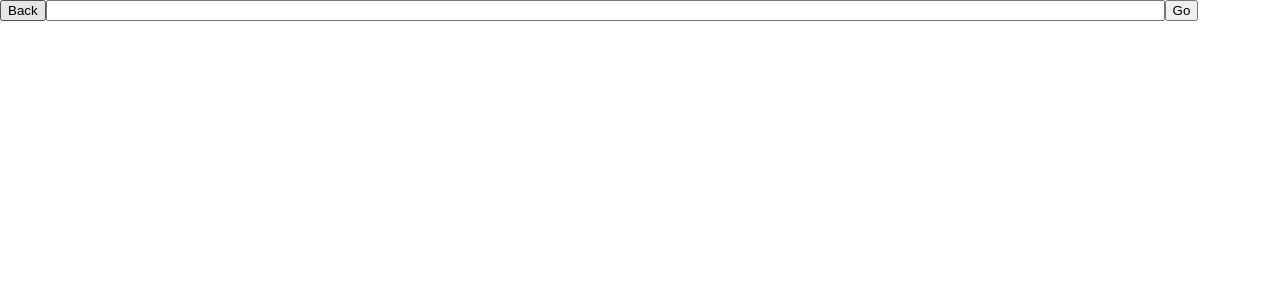
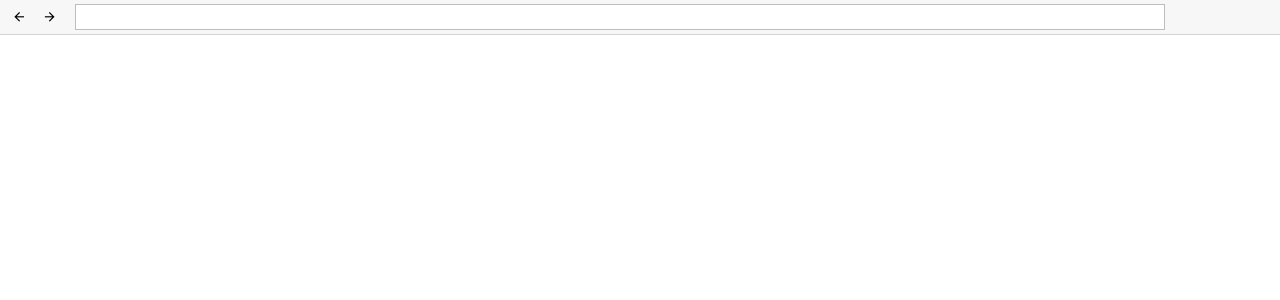
Before and after one commit to matt1/gopher-browser, a React (Create React App) app in the folder gui/: page / in a window 1280 px wide. Shown: the top 300 px of the page. Built offline with nearby package versions, Linux system fonts and the light colour scheme.

Commit message:
Various fixes.

```diff
--- a/gui/public/components.css
+++ b/gui/public/components.css
@@ -81,6 +81,16 @@ button .material-icons {
   color: var(--base-colour-foreground);
   font-size: var(--button-icon-size);
   vertical-align: middle;
+}
+
+button.flatButton {
+  border: 0;
+  background-color: transparent;
+}
+
+button.flatButton:hover, button.flatButton:focus {
+  background-color: var(--base-colour-background-secondary);
+  box-shadow: none;
 }
 
 .groupedButton button:not(:last-of-type) {
@@ -181,6 +191,15 @@ input:focus {
   flex-direction: column;
   margin: var(--base-padding-top);
   width: fit-content;
+
+  visibility: hidden;
+  position: absolute;
+  display: none;
+}
+
+.menuTrigger:focus-within > .menu{
+  visibility: visible;
+  display: block;
 }
 
 .menuDivider {
--- a/gui/public/index.html
+++ b/gui/public/index.html
@@ -3,10 +3,15 @@
   <head>
     <meta charset="utf-8" />
     <meta name="viewport" content="width=device-width, initial-scale=1" />
+    <link rel="stylesheet" href="components.css" />
+    <link href="https://fonts.googleapis.com/icon?family=Material+Icons" rel="stylesheet">
     <title>Gopher Browser GUI</title>
   </head>
   <body>
     <noscript>You need to enable JavaScript to run this app.</noscript>
     <div id="root"></div>
+    <script>
+
+    </script>
   </body>
 </html>
--- a/gui/src/App.tsx
+++ b/gui/src/App.tsx
@@ -3,6 +3,7 @@ import './App.css';
 import {GopherTab} from './components/GopherTab';
 
 function App() {
+  document.addEventListener('contextmenu', (e:Event)  => {e.preventDefault();});
   return (
     <GopherTab></GopherTab>
   );
--- a/gui/src/components/GopherContent.tsx
+++ b/gui/src/components/GopherContent.tsx
@@ -12,23 +12,25 @@ import { GopherSearch } from './GopherSearch';
 
 /** This component is responsible for "rendering" the gopher content. */
 export class GopherContent extends Component<GopherTabProps, {}> {
-  /** Cache last position we were told to scroll to. */
-  private lastScrollPos:number = 0;
-
-  private scrollTimeout!:any;
-  private scrollInterval: number = 500;
-
   /** Reference to content `div` - this allows us to manually scroll it etc. */
   contentRef:React.RefObject<HTMLElement>;
 
+  /**
+   * Copy of the last bytes we had so we can detect page navigation when props
+   * change.
+   */
+  private lastBytes!:Uint8Array;
+
   constructor(props:GopherTabProps) {
     super(props);
-    this.lastScrollPos = this.props.scrollPos || 0;
     this.contentRef = React.createRef();
-    this.onScroll = this.onScroll.bind(this);
   }
 
-  onNavigate(selector:GopherSelector) {
+  async onNavigate(selector:GopherSelector) {
+    if (this.props.onScroll) {
+      const pos = this.contentRef.current?.scrollTop || 0;
+      await this.props.onScroll(pos);
+    }
     if (this.props.onNavigate) {
       this.props.onNavigate(selector);
     } else {
@@ -44,21 +46,13 @@ export class GopherContent extends Component<GopherTabProps, {}> {
     if (this.props.onSearch) this.props.onSearch(selector);
   }
 
-  onScroll() {
-    if (!this.contentRef) return;
+  componentDidUpdate() {
 
-    // Debounce updates to prevent jank on big pages.
-    if (this.scrollTimeout) clearTimeout(this.scrollTimeout);
-    this.scrollTimeout = setTimeout(() => {
-      if (this.props.onScroll) this.props.onScroll(this.contentRef.current?.scrollTop || 0);
-    }, 50);
-
-  }
-
-  componentDidUpdate() {
-    if ((this.props.scrollPos !== this.lastScrollPos) || (this.contentRef.current?.scrollTop !== this.lastScrollPos)) {
-      this.lastScrollPos = this.props.scrollPos || 0;
-      this.contentRef.current?.scrollTo({top: this.lastScrollPos});
+    // keep track of the bytes - if they change we know we have navigated and so
+    // we should set the scroll position.
+    if (this.props.bytes && this.props.bytes.length > 0 && this.lastBytes !== this.props.bytes) {
+      this.lastBytes = this.props.bytes;
+      this.contentRef.current?.scrollTo({top: this.props.scrollPos || 0});
     }
   }
 
@@ -144,7 +138,6 @@ export class GopherContent extends Component<GopherTabProps, {}> {
 
     return React.createElement('div', {
       ref: this.contentRef,
-      onScroll: this.onScroll,
       className: 'gopherContent',
     }, items);
   }
--- a/gui/src/components/GopherTab.css
+++ b/gui/src/components/GopherTab.css
@@ -1,6 +1,5 @@
 .gopherTab.grid {
   display: grid;
-  gap: 5px;
   grid-template-columns: 1fr;
   grid-template-rows: max-content auto;
   grid-template-areas: "header-grid"
--- a/gui/src/components/GopherTab.tsx
+++ b/gui/src/components/GopherTab.tsx
@@ -3,13 +3,16 @@ import {GopherContent} from './GopherContent';
 import {NavigationControls} from './NavigationControls';
 import {StatusBar} from './StatusBar';
 import './GopherTab.css';
+import { StatusPage } from './StatusPage';
 
 export class EventHandlers {
   onNavigate?: (selector:GopherSelector) => void;
+  onStop?:() => void;
   onScroll?: (scroll:number) => void;
   onSearch?:(selector:GopherSelector) => void;
   onStatus?:(status:string) => void;
   onBack?: () => void;
+  onForward?: () => void;
 }
 
 export class GopherSelector extends EventHandlers {
@@ -60,6 +63,9 @@ export class GopherTabState {
   /** Status bar message. */
   status?:string = '';
 
+  /** contains any error message from the GUI server. */
+  error?:string = '';
+
   /** History items */
   history?: Array<HistoryFrame> = [];
 
@@ -79,6 +85,9 @@ export class GopherTab extends Component<GopherTabProps, GopherTabState> {
   /** Flag used to indicate that the page is loading. **/
   private loading = false;
 
+  /** Used to stop fetches. */
+  private abortController = new AbortController();
+
   constructor(props:GopherTabProps) {
     super(props);
     this.state = {
@@ -92,7 +101,14 @@ export class GopherTab extends Component<GopherTabProps, GopherTabState> {
     };
     this.setState(this.state);
 
+    this.onStop = this.onStop.bind(this);
     this.onBack = this.onBack.bind(this);
+    this.onForward = this.onForward.bind(this);
+  }
+
+  onStop() {
+    console.log('onStop');
+    this.abortController.abort();
   }
 
   onBack() {
@@ -100,14 +116,31 @@ export class GopherTab extends Component<GopherTabProps, GopherTabState> {
     let shadowHistoryPointer = this.state.historyPointer || 0;
     const newPointer = Math.max(shadowHistoryPointer - 1, 0);
     const historyItem = this.state.history[newPointer];
+    if (!historyItem) return;
     this.setState({
       bytes: new Uint8Array(),
       historyPointer: newPointer,
-      scrollPos: historyItem.scrollPos,
+      scrollPos: historyItem?.scrollPos ,
     })
 
     this._navigate(historyItem.selector);
   }
+
+  onForward() {
+    if (!this.state.history) throw new Error('No history in state.');
+    let shadowHistoryPointer = (this.state.historyPointer || 0)! + 1;
+    if (shadowHistoryPointer > this.state.history.length) return;
+    const historyItem = this.state.history[shadowHistoryPointer];
+    if (!historyItem) return;
+    this.setState({
+      bytes: new Uint8Array(),
+      historyPointer: shadowHistoryPointer,
+      scrollPos: historyItem?.scrollPos,
+    })
+
+    this._navigate(historyItem.selector);
+  }
+
 
   /** Performs a "normal" navigation and adds new element to the history. */
   onNavigate(selector:GopherSelector) {
@@ -116,9 +149,11 @@ export class GopherTab extends Component<GopherTabProps, GopherTabState> {
     if (this.state.history) {
       historySoFar = this.state.history.slice(0, shadowHistoryPointer + 1);
     }
+    // Update current frame with last scroll position before we leave
     if (historySoFar.length > 0) {
       historySoFar[historySoFar.length - 1].scrollPos = this.state.scrollPos || 0;
     }
+
     const history = historySoFar.concat([new HistoryFrame(selector, 0)]);
     this.setState({
       scrollPos: 0,
@@ -132,6 +167,8 @@ export class GopherTab extends Component<GopherTabProps, GopherTabState> {
   }
 
   _navigate(selector:GopherSelector) {
+    this.abortController.abort();
+    this.abortController = new AbortController();
     const host = document.location.hostname;
     let path = `http://${host}:7070/api/v1/downloadMenu`;
     if (selector.type !== '1') {
@@ -142,12 +179,14 @@ export class GopherTab extends Component<GopherTabProps, GopherTabState> {
     }
 
     this.setState({
+      error: '',
       uri: selector.toString(),
       selector,
       status: `Waiting for ${selector.hostname}...`,
     });
 
     fetch(path, {
+      signal: this.abortController.signal,
       method: 'POST',
       mode: 'cors',
       body: JSON.stringify(selector),
@@ -155,8 +194,11 @@ export class GopherTab extends Component<GopherTabProps, GopherTabState> {
       if (!response.ok) {
         // TODO: proper error handling
         response.text().then((errorMessage) => {
-          alert(`Request failed:\n${errorMessage}`);
-          this.setState({status: ''});
+
+          this.setState({
+            error: errorMessage,
+            status: ''
+          });
         });
       } else {
         return response.arrayBuffer();
@@ -200,11 +242,27 @@ export class GopherTab extends Component<GopherTabProps, GopherTabState> {
   }
 
   onScroll(scrollPos:number) {
-    // todo: request animation frame?
     this.setState({scrollPos});
   }
 
   render() {
+
+    let content;
+    if (!this.state.error) {
+      content = <GopherContent
+        onNavigate={(selector:GopherSelector) => this.onNavigate(selector)}
+        onScroll={(scroll:number) => this.onScroll(scroll)}
+        onSearch={(selector:GopherSelector) => this.onSearch(selector)}
+        onStatus={(status:string) => this.onStatus(status)}
+        bytes={this.state.bytes}
+        selector={this.state.selector}
+        scrollPos={this.state.scrollPos}>
+      </GopherContent>
+    } else {
+      content = <StatusPage
+        error={this.state.error}></StatusPage>
+    }
+
     return (
       <div className="gopherTab grid">
         {/* TODO parse the URL */ }
@@ -212,18 +270,12 @@ export class GopherTab extends Component<GopherTabProps, GopherTabState> {
           history={this.state.history}
           historyPointer={this.state.historyPointer}
           onBack={this.onBack}
+          onForward={this.onForward}
+          onStop={this.onStop}
           uri={this.state.uri}
           onNavigate={(selector:GopherSelector) => this.onNavigate(selector)}>
         </NavigationControls>
-        <GopherContent
-          onNavigate={(selector:GopherSelector) => this.onNavigate(selector)}
-          onScroll={(scroll:number) => this.onScroll(scroll)}
-          onSearch={(selector:GopherSelector) => this.onSearch(selector)}
-          onStatus={(status:string) => this.onStatus(status)}
-          bytes={this.state.bytes}
-          selector={this.state.selector}
-          scrollPos={this.state.scrollPos}>
-        </GopherContent>
+        {content}
         <StatusBar status={this.state.status}></StatusBar>
       </div>
     );
--- a/gui/src/components/NavigationControls.css
+++ b/gui/src/components/NavigationControls.css
@@ -1,9 +1,13 @@
 .navigationControls {
+  background: #f7f7f7;
+  border-bottom: 1px solid #d3d3d3;
+  display: grid;
   grid-area: header-grid;
-  display: grid;
+  grid-column-gap: 10px;
   grid-template-columns: max-content auto max-content;
   grid-template-rows: 1fr;
   grid-template-areas: "left-grid middle-grid right-grid";
+  padding: 4px;
 }
 
 .left {
--- a/gui/src/components/NavigationControls.tsx
+++ b/gui/src/components/NavigationControls.tsx
@@ -18,6 +18,10 @@ export class NavigationControls extends Component<GopherTabProps, GopherTabState
     }
     this.lastUri = this.props.uri;
     this.onBack = this.onBack.bind(this);
+    this.backDisabled = this.backDisabled.bind(this);
+    this.onForward = this.onForward.bind(this);
+    this.forwardDisabled = this.forwardDisabled.bind(this);
+    this.onStop = this.onStop.bind(this);
     this.onChange = this.onChange.bind(this);
     this.onKeyDown = this.onKeyDown.bind(this);
   }
@@ -41,12 +45,34 @@ export class NavigationControls extends Component<GopherTabProps, GopherTabState
     }
   }
 
+  backDisabled(): boolean {
+    if (!this.props.history || this.props.historyPointer === undefined) return true;
+    if (this.props.historyPointer === 0) return true;
+    return false;
+  }
+
   onBack() {
     if (this.props.onBack) {
       this.props.onBack();
     } else {
       throw new Error('No onBack function in props.');
     }
+  }
+
+  forwardDisabled():boolean {
+    if (!this.props.history || this.props.historyPointer === undefined) return true;
+    if (this.props.historyPointer > this.props.history.length) return true;
+    return false;
+  }
+
+  onForward() {
+    if (!this.props.onForward) throw new Error('No onForward function in props');
+    this.props.onForward();
+  }
+
+  onStop(){
+    if (!this.props.onStop) throw new Error('No onStop function in props');
+    this.props.onStop();
   }
 
   parseUri(uri:string):GopherSelector {
@@ -85,11 +111,15 @@ export class NavigationControls extends Component<GopherTabProps, GopherTabState
     return (
       <div className="navigationControls">
         <div className="left">
-          <button onClick={this.onBack}>Back</button>
+          <button className="flatButton" disabled={this.backDisabled()} onClick={this.onBack} title="Click to go back">
+            <span className="material-icons">arrow_back</span>
+          </button>
+          <button className="flatButton" disabled={this.forwardDisabled()} onClick={this.onForward} title="Click to go forward">
+            <span className="material-icons">arrow_forward</span>
+          </button>
         </div>
         <div className="address middle">
           <input id="uri" onChange={this.onChange} onKeyDown={this.onKeyDown} value={this.state.uri}></input>
-          <button onClick={() => this.onNavigate(this.state.uri!)}>Go</button>
         </div>
         <div className="right"></div>
       </div>
--- a/gui/src/components/StatusPage.tsx
+++ b/gui/src/components/StatusPage.tsx
@@ -13,7 +13,7 @@ export class StatusPage extends Component<GopherTabProps, {}> {
   render() {
     return (
       <div className="statusPage">
-        <p>Status page</p>
+        {this.props.error}
       </div>
     );
   }
```
Also changed, not shown: gui/public/components.html (+12 -0 lines), 2 other files (tests, documents, lock files or other folders).
